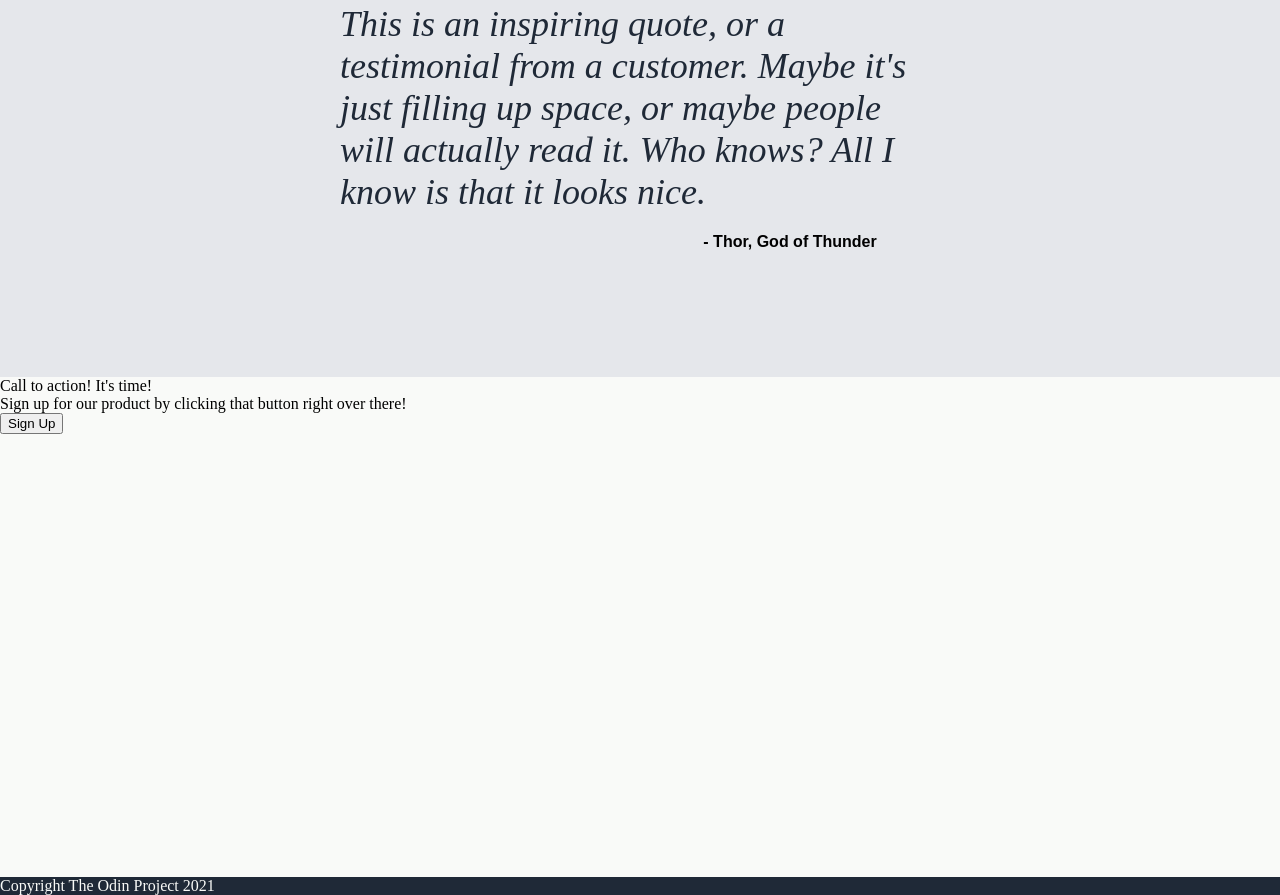
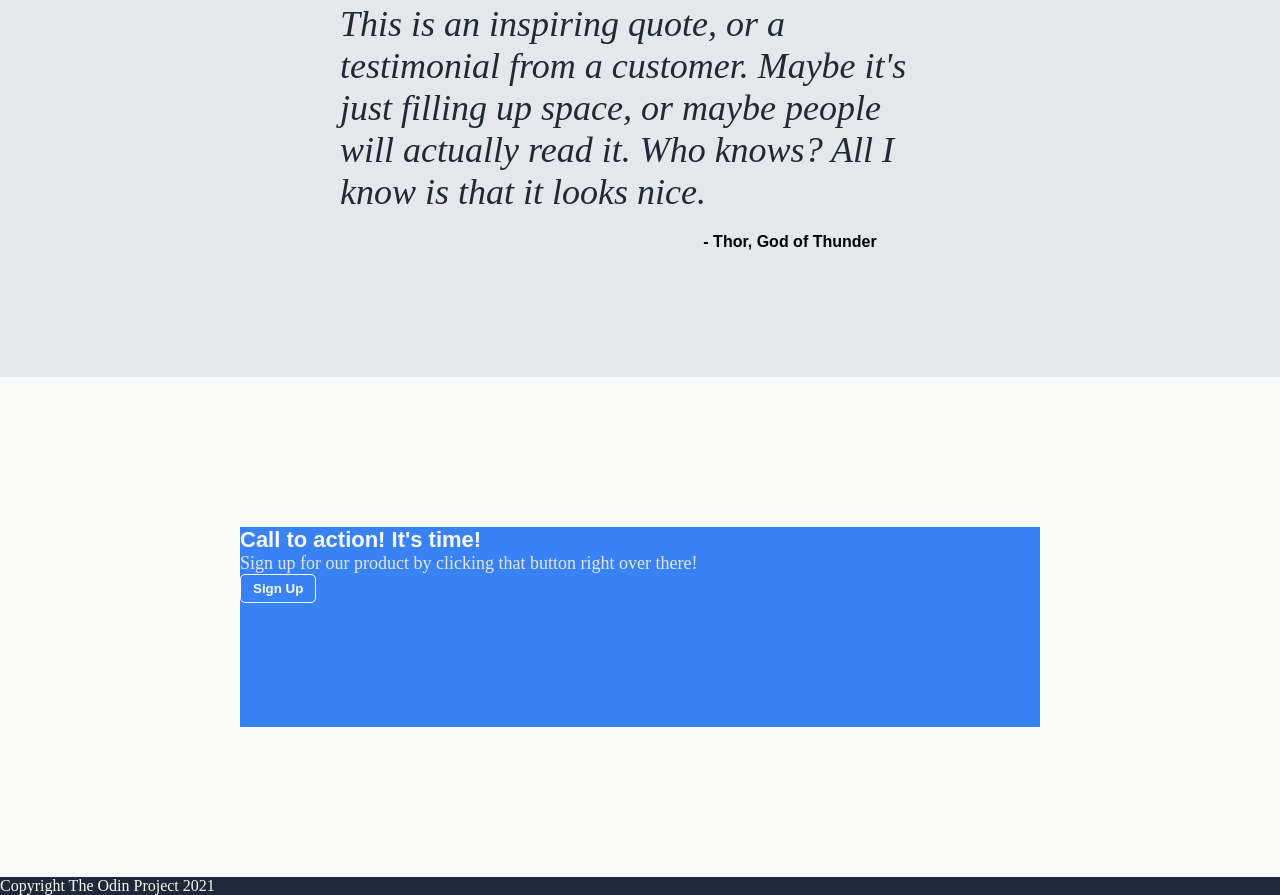
Before and after one commit to lopunnii/landing-page, a plain HTML site: page index.html in a window 1280 px wide. Shown: the part 1181-2076 px from the top of the page. Drawn offline with Linux system fonts and the light colour scheme.

Commit message:
Add css styling to section four content

```diff
--- a/style.css
+++ b/style.css
@@ -148,6 +148,36 @@ a {
 .section-four {
     background-color: #f9faf8;
     height: 500px;
+    display: flex;
+    justify-content: center;
+    align-items: center;
+}
+
+.blue-container {
+    width: 800px;
+    height: 200px;
+    background-color: #3882f6;
+}
+
+.call-to-action {
+    font-size: 22px;
+    font-weight: 900;
+    font-family: Arial, Helvetica, sans-serif;
+    color: #f9faf8;
+}
+
+.action-subtext {
+    font-size: 18px;
+    color: #e5e7eb
+}
+
+.button-two {
+    border: 1px solid white;
+    border-radius: 5px;
+    background-color: #3882f6;
+    color: #f9faf8;
+    font-weight: 900;
+    padding: 6px 12px;
 }
 
 .footer {
```
